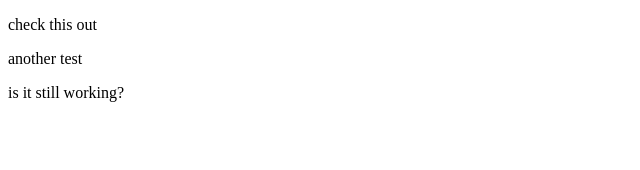
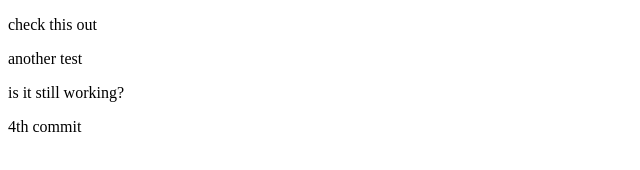
Before and after one commit to richbuilder3/anewone, a plain HTML site: page index.html in a window 1280 px wide. Shown: the full height of the page, 0-640 px from the left. Drawn offline with Linux system fonts and the light colour scheme.

Commit message:
4th commit

```diff
--- a/index.html
+++ b/index.html
@@ -11,5 +11,7 @@
 <p>another test</p>
 
 <p>is it still working?</p>
+
+<p>4th commit</p>
 </body>
 </html>
```
